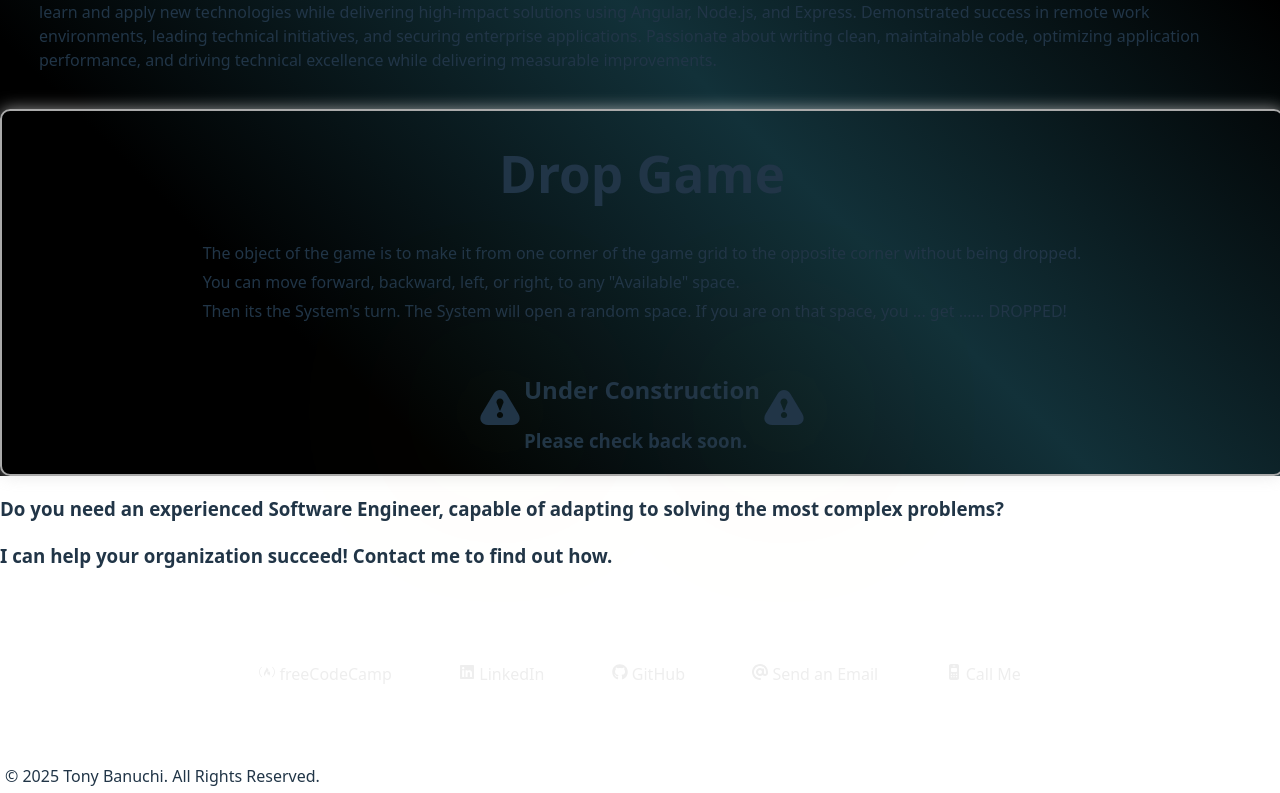
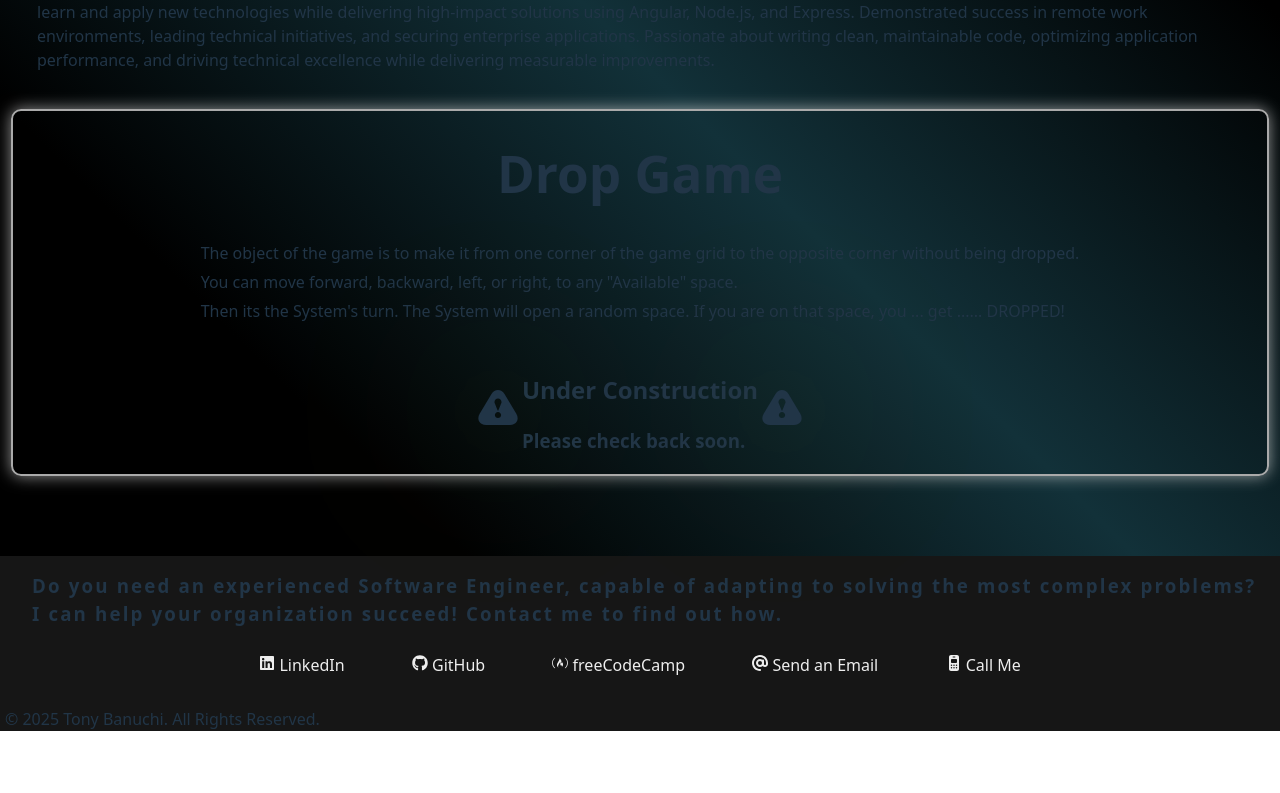
Before and after one commit to TonyBanuchi/portfolio-build, a React (Vite) app: page / in a window 1280 px wide. Shown: the part 520-1313 px from the top of the page. After the commit the page ends 1256 px from the top, so only its background shows below. Built offline with nearby package versions, Linux system fonts and the light colour scheme.

Commit message:
Style Adjustments for Home page. Completed.

```diff
--- a/src/App.module.scss
+++ b/src/App.module.scss
@@ -1,6 +1,9 @@
+.main {
+  padding-bottom: 5rem;
+}
+
 .profiles {
   display: flex;
-  height: 15vh;
   flex-wrap: wrap;
   justify-content: space-evenly;
   align-items: center;
@@ -12,8 +15,11 @@
   color: #eeeeee;
 }
 
-main {
-  background: rgb(0,0,0);
-  background: linear-gradient(45deg, rgba(0,0,0,1) 20%, rgba(18,49,57,1) 50%, rgba(0,0,0,1) 80%);
-  backdrop-filter: blur(10px);
+
+
+.foot-text {
+  padding-top: 1rem;
+  padding-left: 2rem;
+  margin: 0;
+  letter-spacing: 0.2ch;
 }
--- a/src/App.tsx
+++ b/src/App.tsx
@@ -24,7 +24,7 @@ function App() {
       <div className="flex flex-row">
       <NavBar />
       </div>
-      <main className="flex flex-col">
+      <main className={`${styles.main} flex flex-col`}>
       <Routes>
       <Route path="/" element={<Home />} />
       <Route path="cash" element={<CashRegister />} />
@@ -33,17 +33,12 @@ function App() {
       </Routes>
       </main>
       <footer>
-      <h3>Do you need an experienced Software Engineer, capable of adapting to solving the most complex problems?</h3>
-      <h3>I can help your organization succeed! Contact me to find out how.</h3>
+      <h3 className={`${styles['foot-text']}`}>
+        Do you need an experienced Software Engineer, capable of adapting to solving the most complex problems?
+        <br />
+        I can help your organization succeed! Contact me to find out how.
+      </h3>
       <section className={styles.profiles}>
-        <a
-          href="https://www.freecodecamp.org/TonyBanuchiDev"
-          id="profile-link"
-          className={`${styles['profile-link-item']}`}
-          target="_blank"
-        >
-          <FaFreeCodeCamp /> freeCodeCamp
-        </a>
         <a
           href="https://www.linkedin.com/in/tony-banuchi-developer/"
           id="linkedin-link"
@@ -59,6 +54,14 @@ function App() {
           target="_blank"
         >
           <FaGithub /> GitHub
+        </a>
+        <a
+          href="https://www.freecodecamp.org/TonyBanuchiDev"
+          id="profile-link"
+          className={`${styles['profile-link-item']}`}
+          target="_blank"
+        >
+          <FaFreeCodeCamp /> freeCodeCamp
         </a>
         <a
           href="mailto:tony.banuchi@gmail.com"
--- a/src/components/home/Home.module.scss
+++ b/src/components/home/Home.module.scss
@@ -40,6 +40,6 @@
 .highlighted-project {
   border: 2px solid #aaaaaa;
   border-radius: 10px;
-  width: 100%;
+  width: 98%;
   box-shadow: 0 0 1em #ddddddaa;
 }
--- a/src/components/navbar/NavBar.module.scss
+++ b/src/components/navbar/NavBar.module.scss
@@ -7,7 +7,7 @@
   flex-wrap: wrap;
   justify-content: space-evenly;
   padding: 1rem;
-  background-color: #161616;
+  background-color: index.$solid-dark-bg-color;
   //position: fixed;
   width: 100%;
   top: 0px;
--- a/src/index.scss
+++ b/src/index.scss
@@ -1,6 +1,7 @@
 $active-color: #06b61edc;
 $navlink-color: #111111;
 $navlink-text-color: #7b6dff;
+$solid-dark-bg-color: #161616;
 
 :root {
   font-family: system-ui, Avenir, Helvetica, Arial, sans-serif;
@@ -92,3 +93,13 @@ nav a.active {
   flex-direction: column;
   align-items: center;
 }
+
+main {
+  background: rgb(0,0,0);
+  background: linear-gradient(45deg, rgba(0,0,0,1) 20%, rgba(18,49,57,1) 50%, rgba(0,0,0,1) 80%);
+  backdrop-filter: blur(10px);
+}
+
+footer {
+  background-color: $solid-dark-bg-color;
+}
```
